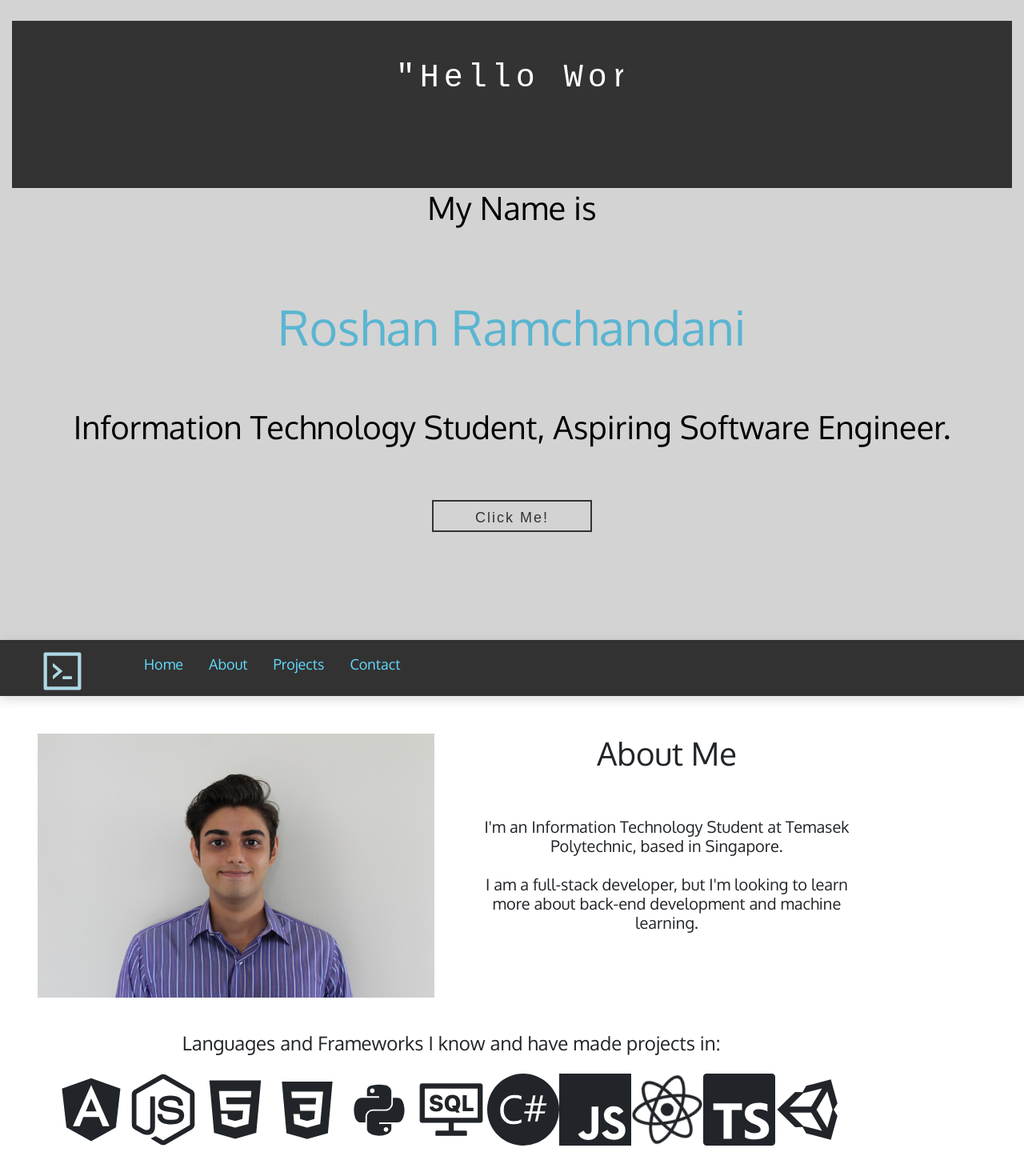
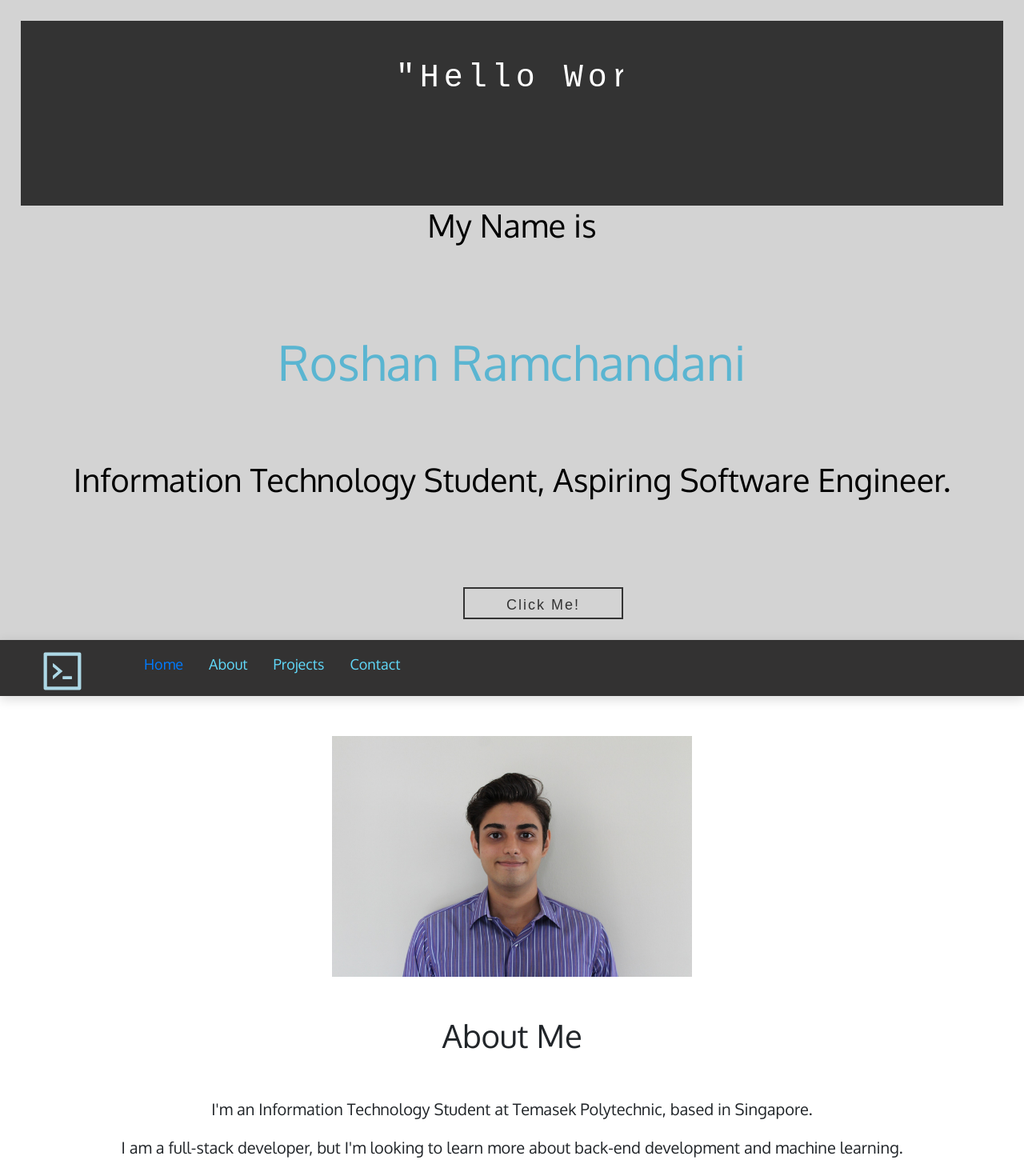
Before and after one commit to RoshanR0100/roshan, a React (Create React App) app: page / in a window 1280 px wide. Shown: the top 1470 px of the page at 80% size. Built offline with nearby package versions, Linux system fonts and the light colour scheme.

Commit message:
fixed screen size issues

```diff
--- a/src/App.css
+++ b/src/App.css
@@ -1,9 +1,9 @@
 .App {
   text-align: center;
   width:100%;
-  min-width:fit-content(100%);
+  min-width:fit-content(100vh);
   height:100%;
-  min-height: fit-content(100%);
+  min-height: fit-content(100vh);
   display: flex;
   flex-wrap: nowrap;
   flex-direction: column;
@@ -11,10 +11,14 @@
   font-family: 'Oxygen', sans-serif;
   font-weight: 400;
 }
-
-.home {
-  height:fit-content;
-  width:fit-content;
+.Home{
+  width:100vh;
+  min-width:100%;
+  height:100vh;
+  min-height: 100%;
+}
+.AboutMe{
+  min-width: 100%;
 }
 .App-logo {
   height: 20vmin;
@@ -57,16 +61,13 @@
   margin-top: 0%;
 
 }
-
 .nav-logo {
   height: 60px;
   width: 60px;
 }
-
 .nav-logo:hover {
   cursor: pointer;
 }
-
 .nav .nav-content {
   max-width: 900px;
   padding: 0rem 3rem;
@@ -77,7 +78,6 @@
   height: 110%;
   margin-right: 1000px;
 }
-
 .nav-item {
   display: inline;
   margin-left: 2rem;
@@ -93,18 +93,11 @@
   border-bottom: 1px solid #333;
 }
 
-
-
 .section-dark {
   background: #333;
   color: white;
 }
 
-.section-content {
-  max-width: 800px;
-  margin: 0 auto;
-  padding: 40px;
-}
 @keyframes App-logo-spin {
   from {
     transform: rotate(0deg);
@@ -117,43 +110,7 @@
   font-size:"500px";
 
 }
-.home{
-  min-height: 100%;
-  display: flex;
-  padding-top: 10%;
-  padding-bottom: 10%;
-}
-.section{
-  min-height: 100%;
-}
-.section2{
- min-height: 100%;
-}
-.section3{
-  min-height: 100%;
-}
 .footer{
   min-height: 100%;
   padding-bottom: 25px;
 }
-
-.section-content{
-  min-height: 100%;
-}
-
-.flexbox-container{
-  display: flex;
-  justify-content: space-around;
-  flex-direction: column;
-  align-items: center;
-  flex-wrap: wrap;
-  flex-shrink: 4;
-}
-
-.flexbox-item-1{
-  flex-shrink: 4;
-}
-
-.flexbox-item-2{
-  flex-shrink: 0;
-}
--- a/src/App.js
+++ b/src/App.js
@@ -13,7 +13,7 @@ class App extends Component {
   render() {
     return (
       <div className="App">
-        <Home id="home" />
+        <Home id="Home" />
         <Navbar />
         <AboutMe
           title="About Me"
--- a/src/Components/AboutMe.css
+++ b/src/Components/AboutMe.css
@@ -1,20 +1,13 @@
 .AboutMe {
   display: flex;
-  height:fit-content;
+  height:100vh;
   width: fit-content;
-  min-height: 100vh;
-  min-width: 100vh;
+  min-height: fit-content;
   display: flex;
   flex-direction: column;
   justify-content: space-evenly;
   align-items: center;
   padding: 2%;
-}
-
-.Wrapper {
-  display: flex;
-  flex-direction: row;
-  justify-content: space-evenly;
 }
 
 .Profile {
@@ -23,7 +16,7 @@
   flex: 3;
   padding: 2%;
   text-align: center;
-  width: 100px;
+  width: 500px;
 }
 
 .About {
--- a/src/Components/AboutMe.js
+++ b/src/Components/AboutMe.js
@@ -16,8 +16,7 @@ import './AboutMe.css';
 
 export default function AboutMe({ id }) {
   return (
-    <div className={("AboutMe")} style={{minHeight:100, paddingBottom:35}} id = {id}>
-        <div className={"Wrapper"}>
+    <div className={("AboutMe")} id = {id}>
             <img className={"Profile"} src={profile} />
             <div className={"About"}>
                 <h1>
@@ -33,7 +32,7 @@ export default function AboutMe({ id }) {
                     machine learning.
                 </h5>
             </div>
-        </div>
+
         <div className={"Languages"}>
             <h4>
               Languages and Frameworks I know and have made projects in:
--- a/src/Components/Home.css
+++ b/src/Components/Home.css
@@ -1,4 +1,4 @@
-.section-home{
+.Home{
   background: lightgray;
   height: 100vh;
   width: fit-content;
@@ -17,8 +17,7 @@
 }
 .wrapper{
   position: relative;
-  transform: translate(-50%, -50%);
-  margin-left: 60%;
+  margin-left: 43%;
 }
 
 #buttonthingy{
--- a/src/Components/Home.js
+++ b/src/Components/Home.js
@@ -6,7 +6,7 @@ import { Link, animateScroll as scroll } from "react-scroll";
 export default function Home({id }) {
     let styleobj =  {fontSize: 100 }
   return (
-    <div className={(" container-fluid section-home")} >
+    <div className={("Home")} id = {id}>
         <div className="textthingy" style={{flex: 3}}>
             <div className="typewriter">
                 <h1>"Hello World" </h1>
@@ -19,9 +19,7 @@ export default function Home({id }) {
             to="AboutMe"
             spy={true}
             smooth={true}
-            offset={-70}
-            duration={500}
-            style = {{flex:3}}>
+            duration={500}>
           <div className="wrapper">
               <a id="buttonthingy" href="#"><span>Click Me!</span></a>
           </div>
--- a/src/Components/Navbar.js
+++ b/src/Components/Navbar.js
@@ -1,7 +1,6 @@
 import React, { Component } from "react";
 import {AiOutlineCode} from "react-icons/ai";
 import { Link, animateScroll as scroll } from "react-scroll";
-import {IconContext} from "react-icons";
 
 export default class Navbar extends Component {
   render() {
@@ -10,9 +9,7 @@ export default class Navbar extends Component {
       <nav className="nav" id="navbar">
 
         <div className="nav-content">
-
-
-            <Link to="home"
+            <Link to="Home"
                   spy={true}
                   smooth={true}
                   offset={-70}
@@ -23,12 +20,10 @@ export default class Navbar extends Component {
                 color="lightblue"
                />
             </Link>
-
-
           <ul className="nav-items">
             <li className = "nav-item" >
                 <Link activeClass="active"
-                        to="home"
+                        to="Home"
                         spy={true}
                         smooth={true}
                         offset={-70}
```
Also changed, not shown: 1 other file (tests, documents, lock files or other folders). Lines whose indentation alone changed are shown as unchanged.
